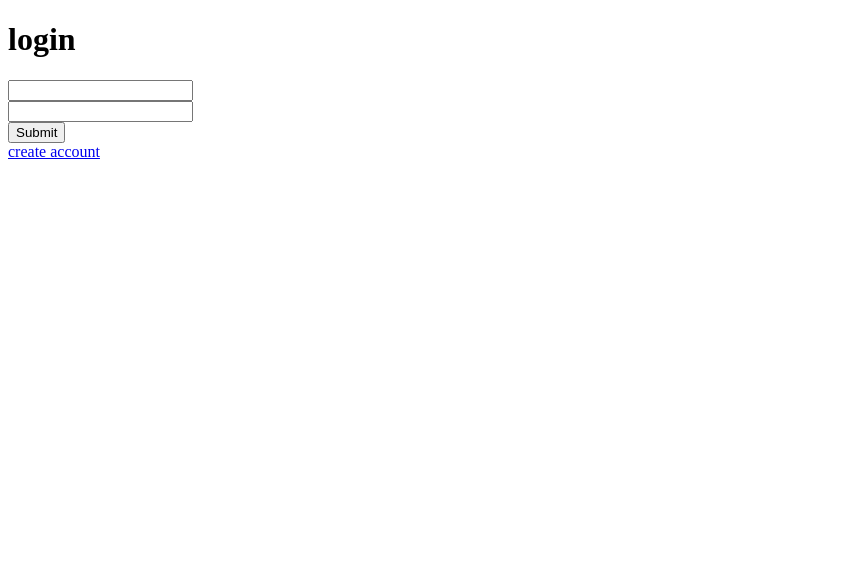
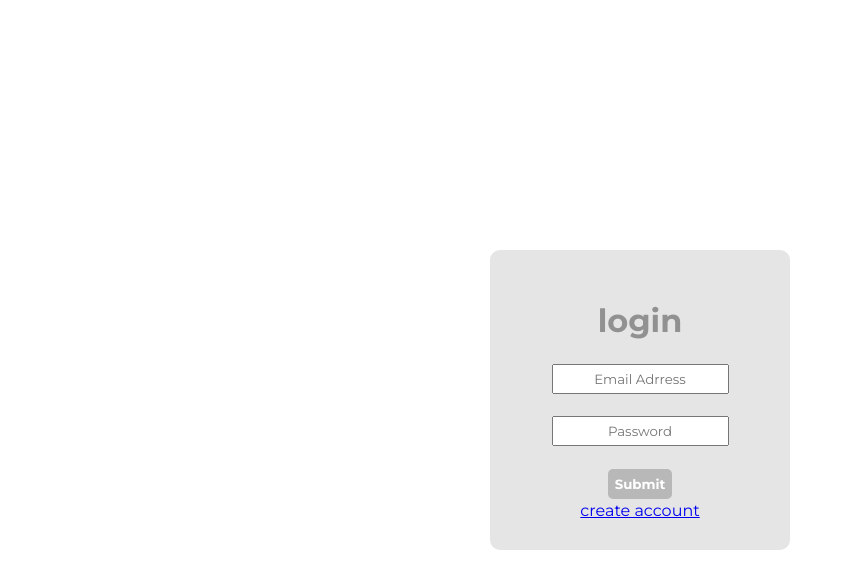
Before and after one commit to bell-boy/hive-web, a React (Vite) app: page /login in a window 1280 px wide. Shown: the top 588 px of the page, without its empty margins (0-845 px from the left). Built offline with nearby package versions, Linux system fonts and the light colour scheme; no server answers.

Commit message:
Add stylesheets, apply to login & register

```diff
--- a/src/routes/CreateAccount.jsx
+++ b/src/routes/CreateAccount.jsx
@@ -37,14 +37,15 @@ const loader = async () =>
 const CreateAccount = () =>
 {
 	return(
-		<div>
-			<Form method='post'>
+		<div className='site-flexbox'>
+			<Form method='post' className='auth-form'>
 				<h1>register</h1>
-				<input type='text' name='username' />
+				<input type='text' name='username' placeholder='Email Adrress' className='input-bar' />
 				<br />
-				<input type='password' name='password'/>
+				<input type='password' name='password' placeholder='Password' className='input-bar'/>
 				<br />
-				<input type='submit' />
+				<input type='submit' className='button-primary' />
+				<Link to='/login'>login</Link>
 			</Form>
 		</div>
 	);
--- a/src/routes/Login.jsx
+++ b/src/routes/Login.jsx
@@ -2,6 +2,7 @@ import { Form } from 'react-router-dom';
 import { auth } from '../firebase.js';
 import { signInWithEmailAndPassword, onAuthStateChanged } from 'firebase/auth';
 import { redirect, Link } from 'react-router-dom';
+import '../styles/stylesheet.css';
 
 const action = async ({params, request}) =>
 {
@@ -31,16 +32,16 @@ const loader = async () =>
 const Login = () =>
 {
 	return(
-		<div>
-			<Form method='post'>
+		<div className='site-flexbox'>
+			<Form method='post' className='auth-form'>
 				<h1>login</h1>
-				<input type='text' name='username' />
+				<input type='text' name='username' placeholder='Email Adrress' className='input-bar'/>
 				<br />
-				<input type='password' name='password'/>
+				<input type='password' name='password' placeholder ='Password' className='input-bar'/>
 				<br />
-				<input type='submit' />
+				<input type='submit' className='button-primary' />
+				<Link to='/register'>create account</Link>
 			</Form>
-			<Link to='/register'>create account</Link>
 		</div>
 	);
 };
--- /dev/null
+++ b/src/styles/stylesheet.css
@@ -0,0 +1,55 @@
+@import url('https://fonts.googleapis.com/css2?family=Montserrat:ital,wght@0,400;0,500;0,700;1,400;1,500;1,700&display=swap');
+
+body, html {
+	margin: 0;
+	padding: 0;
+}
+
+* {
+	box-sizing: border-box;
+	font-family: 'Montserrat', sans-serif;
+}
+
+.site-flexbox {
+	height: 100vh;
+	display: flex;
+	flex-direction: column;
+	justify-content: center;
+}
+
+.auth-form {
+	display: flex;
+	flex-direction: column;
+	justify-content: space-between;
+	align-items: center;
+	margin: 0 auto;
+	width: 300px;
+	height: 300px;
+
+	background-color: #e5e5e5;
+	color: #919191;
+	border-radius: 10px;
+	padding: 30px;
+}
+
+.auth-form > .input-bar {
+	flex-basis: 30px;
+	text-align: center;
+}
+
+.auth-form > .button-primary {
+	border-style: none;
+	border-radius: 5px;
+	flex-basis: 30px;
+	padding: 7px;
+
+	color: #ffffff;
+	font-weight: 800;
+	background-color: #b8b8b8;
+	transition: 0.5s;
+}
+
+.auth-form > .button-primary:hover {
+	cursor: pointer;
+	background-color: #a7a7a7;;
+}
```
